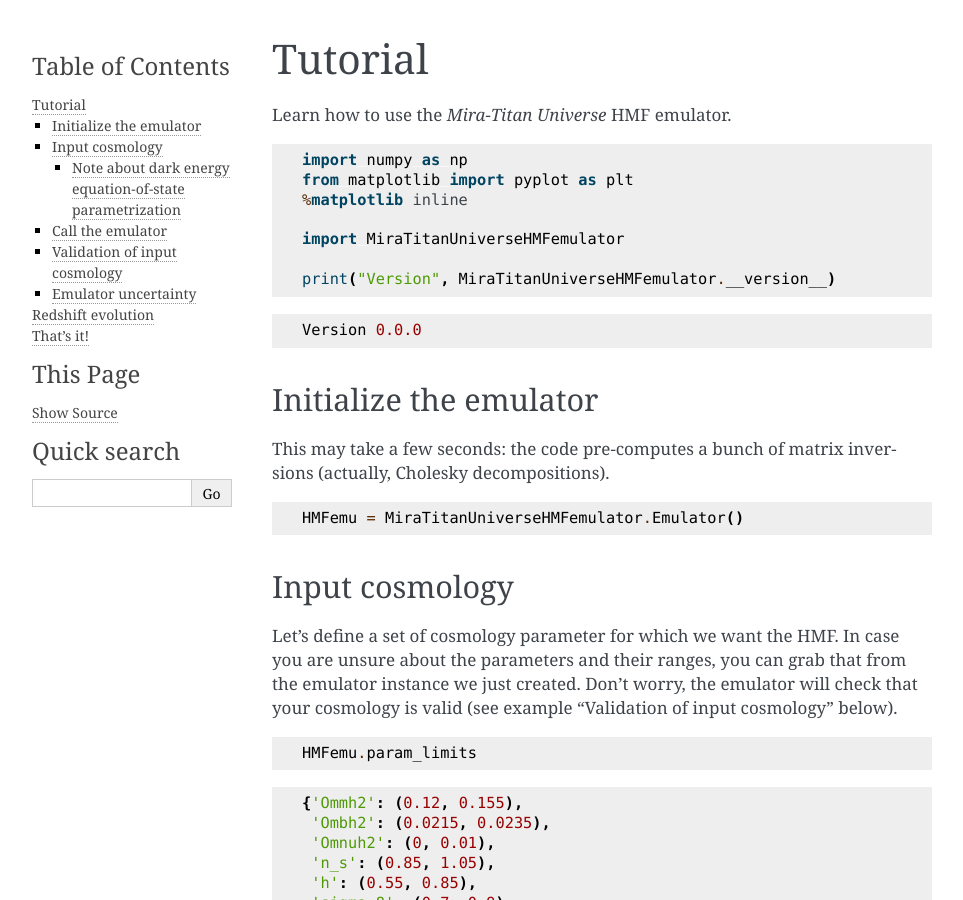
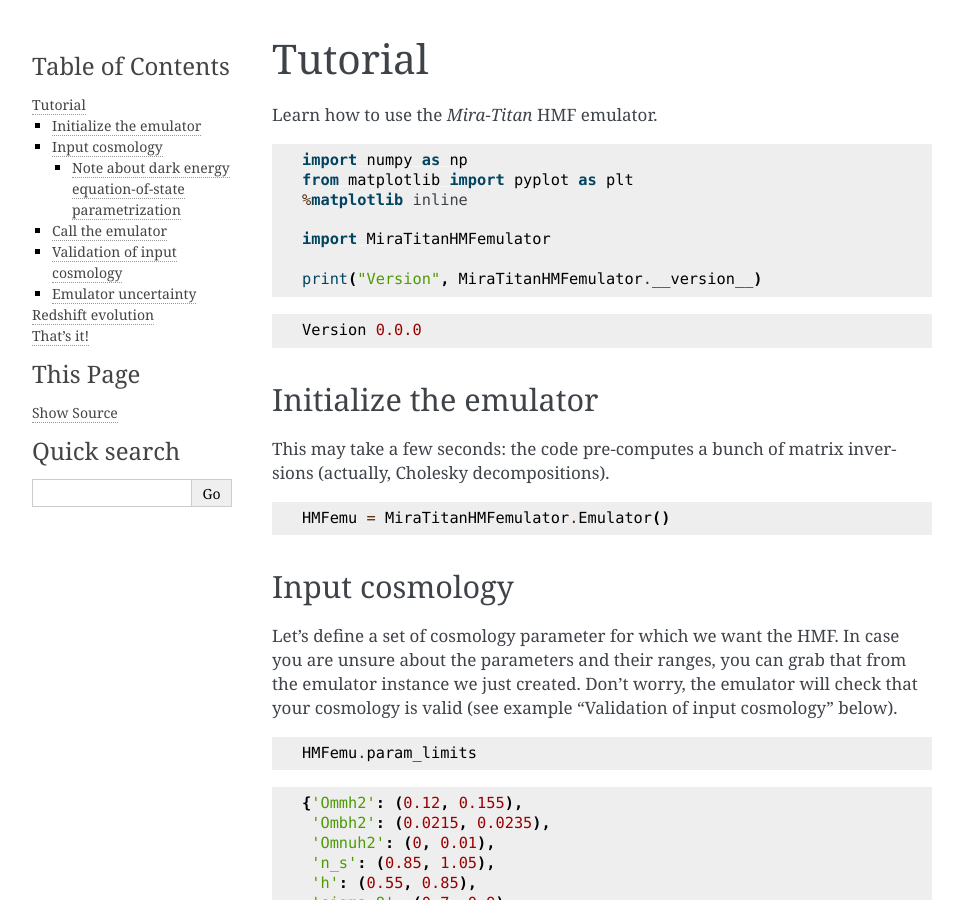
Before and after one commit to SebastianBocquet/MiraTitanHMFemulator, a Sphinx documentation site: the page built from docs/tutorial.rst, in a window 1280 px wide and 900 px high. Shown: the whole window, without its empty margins (148-1111 px from the left). Built offline with Sphinx 7.4.7, drawn with Linux system fonts in a browser that asks for light colours; the version number could not be read and is left out; some of the changed text lies outside the part shown.

Commit message:
Update docs

```diff
--- a/docs/api.rst
+++ b/docs/api.rst
@@ -2,8 +2,8 @@
 API
 ===
 
-.. automethod :: MiraTitanUniverseHMFemulator.Emulator.__init__()
+.. automethod :: MiraTitanHMFemulator.Emulator.__init__()
 
-.. automethod :: MiraTitanUniverseHMFemulator.Emulator.predict()
+.. automethod :: MiraTitanHMFemulator.Emulator.predict()
 
-.. automethod :: MiraTitanUniverseHMFemulator.Emulator.validate_params()
+.. automethod :: MiraTitanHMFemulator.Emulator.validate_params()
--- a/docs/tutorial.rst
+++ b/docs/tutorial.rst
@@ -1,7 +1,7 @@
 Tutorial
 ========
 
-Learn how to use the *Mira-Titan Universe* HMF emulator.
+Learn how to use the *Mira-Titan* HMF emulator.
 
 .. code:: ipython3
 
@@ -9,9 +9,9 @@ Learn how to use the *Mira-Titan Universe* HMF emulator.
     from matplotlib import pyplot as plt
     %matplotlib inline
 
-    import MiraTitanUniverseHMFemulator
+    import MiraTitanHMFemulator
 
-    print("Version", MiraTitanUniverseHMFemulator.__version__)
+    print("Version", MiraTitanHMFemulator.__version__)
 
 
 .. parsed-literal::
@@ -27,7 +27,7 @@ inversions (actually, Cholesky decompositions).
 
 .. code:: ipython3
 
-    HMFemu = MiraTitanUniverseHMFemulator.Emulator()
+    HMFemu = MiraTitanHMFemulator.Emulator()
 
 Input cosmology
 ---------------
@@ -356,5 +356,5 @@ Let’s look at the evolution of the HMF with redshift at fixed mass.
 That’s it!
 ==========
 
-You now know how to use the *Mira-Titan Universe* HMF emulator. Please
-don’t hesitate to share your feedback!
+You now know how to use the *Mira-Titan* HMF emulator. Please don’t
+hesitate to share your feedback!
```
Also changed, not shown: docs/index.rst (+5 -5 lines), docs/installation.rst (+4 -4 lines), tutorial.ipynb.
